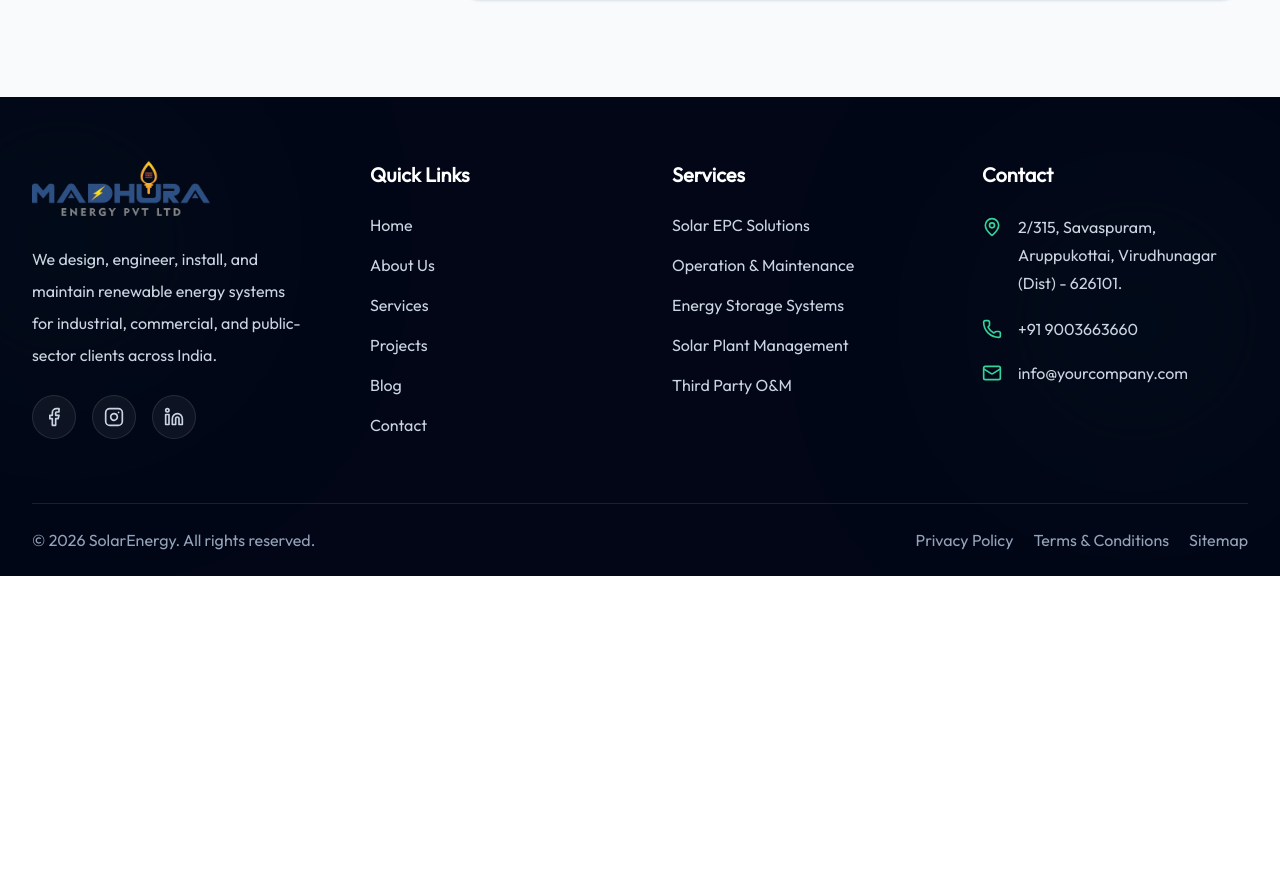
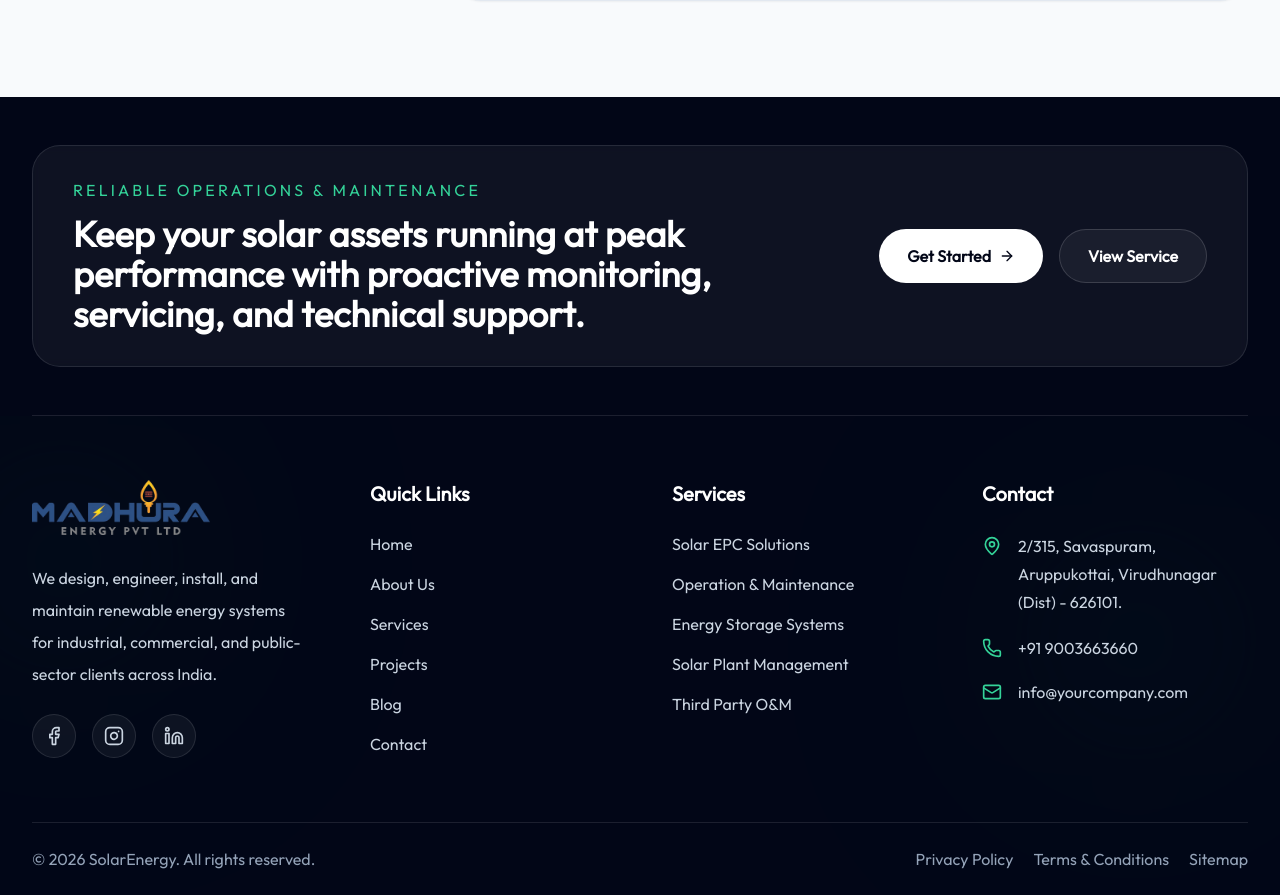
Before and after one commit to madhuratech/Madhuraenergy-frontend, a React (Create React App) app: page /services/operation-maintenance in a window 1280 px wide. Shown: the part 7929-8824 px from the top of the page. Before the commit the page ends 8505 px from the top, so only its background shows below. Built offline with nearby package versions, Linux system fonts and the light colour scheme.

Commit message:
Revise solar plant management content and CTAs
Solar plant management

```diff
--- a/src/Component/CallToAction/calltoaction.jsx
+++ b/src/Component/CallToAction/calltoaction.jsx
@@ -1,6 +1,7 @@
 import React from "react";
 import { ArrowRight } from "lucide-react";
 import { motion } from "framer-motion";
+import { path } from "framer-motion/client";
 
 const ctaData = {
   solarEpc: {
@@ -11,6 +12,17 @@ const ctaData = {
     primaryButtonLink: "/contact/#ContactFormSection",
     secondaryButtonText: "View Projects",
     secondaryButtonLink: "#projects",
+    path: "/services/solar-epc-solutions",
+  },
+   solarPlant: {
+    tag: "Take control of your solar plant management today",
+    title:
+      "Start taking control of your solar production today by maximizing your energy production through our advanced solar plants.",
+    primaryButtonText: "Get Free Consultation",
+    primaryButtonLink: "/contact/#ContactFormSection",
+    secondaryButtonText: "View Projects",
+    secondaryButtonLink: "#projects",
+    path: "/services/solar-plant-management",
   },
 
   batteryStorage: {
@@ -32,6 +44,7 @@ const ctaData = {
     primaryButtonLink: "/contact/#ContactFormSection",
     secondaryButtonText: "View Service",
     secondaryButtonLink: "/services/operations-maintenance",
+    path: "/services/operation-maintenance",
   },
 
   energyConsulting: {
--- a/src/Component/Hero/Banner.jsx
+++ b/src/Component/Hero/Banner.jsx
@@ -24,10 +24,9 @@ function Banner() {
 
     "solar-plant-management": {
       tag: "Service Details",
-      title: "Battery Energy Storage",
-      highlight: "Solutions",
+      title: "Solar Plant Management",
       description:
-        "Advanced battery storage systems designed for backup power, peak load management, energy optimization, and long-term operational reliability.",
+        "Our intelligent solar energy management solutions maximize efficiency and minimize downtime for the seamless production of electricity from solar energy while also ensuring that the modern renewable energy grid continues to evolve with the increasing demands for clean energy.",
       image:
         "https://images.unsplash.com/photo-1518770660439-4636190af475?auto=format&fit=crop&w=1800&q=80",
       primaryButtonText: "Get Consultation",
--- a/src/Component/Questions/questions.jsx
+++ b/src/Component/Questions/questions.jsx
@@ -46,6 +46,53 @@ const faqPagesData = {
         question: "Do you provide support after installation?",
         answer:
           "Yes, we offer reliable technical support for your solar system to ensure smooth running and timely assistance whenever needed.",
+      },
+    ],
+  },
+  solarPlant: {
+    sectionData: {
+      badge: "FAQs",
+      title: "Frequently Asked",
+      highlight: "Questions",
+      description:
+        "Get answers to common questions about our solar plant management services, monitoring capabilities, maintenance support, and performance optimization.",
+      contactTag: "Need more help?",
+      contactTitle: "Let’s discuss your solar plant management needs.",
+      contactDescription:
+        "Our experts can help you with monitoring, maintenance, performance optimization, and long-term reliability for your commercial or industrial solar plant.",
+      buttonText: "Contact Us",
+      path: "/solar-epc-solutions",
+    },
+    faqData: [
+      {
+        question: " In what ways can smart testing enhance overall system performance?",
+        answer:
+          "With the use of sophisticated tools and data analysis to identify issues early in the process, you'll improve efficiency and guarantee your electrical systems operate at peak performance.",
+      },
+      {
+        question: " Is it possible to avoid an unexpected failure with the use of testing?",
+        answer:
+          "Regular testing will allow you to discover hidden problems and weak points within your system, which will help prevent sudden failures and expensive downtime.",
+      },
+      {
+        question: "How is your testing method different from others?",
+        answer:
+          "We utilize a combination of cutting-edge technology, expert analysis, and a proactive maintenance approach to provide reliable and accurate results now and into the future.",
+      },
+      {
+        question: " Is testing only required on larger systems?",
+        answer:
+          "Testing on any and all sizes of systems is crucial for ensuring a safe and efficient system, regardless of the overall size of the system.",
+      },
+      {
+        question: "How will I determine whether or not I need to have my equipment tested?",
+        answer:
+          "In general, if you notice a decrease in performance, an increase in the number of faults occurring, or notice the age of the equipment, you should have your equipment professionally tested and inspected.",
+      },
+      {
+        question: "Will your services help ensure long-term performance of my system? ",
+        answer:
+          "Yes, all of our services are designed not just to provide a quick turnaround time, but to improve the durability, efficiency, and longevity of your system, as well",
       },
     ],
   },
--- a/src/Component/Servicecards/servicecards.jsx
+++ b/src/Component/Servicecards/servicecards.jsx
@@ -95,28 +95,52 @@ const serviceScopeData = {
 
   solarplantmanagement: {
     tag: "Storage Solutions",
-    title: "Advanced Battery Storage Capabilities We Deliver",
+    title: "Advanced Energy Management Solutions for Efficient Use of Electricity",
     items: [
       {
-        title: "Battery System Design",
+        title: "Electrical Testing",
         description:
-          "Custom battery energy storage design tailored for backup power, peak shaving, and energy optimization.",
+          "We offer complete electrical testing services that meet regulatory compliance requirements for electrical equipment to ensure it is functioning correctly and is safe and properly maintained.",
         icon: BatteryCharging,
         image:
           "https://images.unsplash.com/photo-1518770660439-4636190af475?auto=format&fit=crop&w=1400&q=80",
       },
       {
-        title: "System Integration",
+        title: "AC and DC Equipment Testing ",
         description:
-          "Integration with solar plants, electrical networks, and energy management systems for seamless performance.",
+          "Our AC and DC testing services allow us to verify the proper functioning of AC and DC circuit breakers by performing thorough inspection, calibration and testing to ensure proper operating conditions",
         icon: Settings,
         image:
           "https://images.unsplash.com/photo-1581092918056-0c4c3acd3789?auto=format&fit=crop&w=1400&q=80",
       },
       {
-        title: "Control & Automation",
+        title: "Breaker Maintenance",
         description:
-          "Smart controls and automation features for efficient dispatch, monitoring, and load balancing.",
+          "Our breaker maintenance solutions ensure that the operation of circuit breakers is safe and compliant with applicable standards so they do not fail and place electrical equipment at risk of damage due to overloads or short circuits.",
+        icon: LineChart,
+        image:
+          "https://images.unsplash.com/photo-1556155092-490a1ba16284?auto=format&fit=crop&w=1400&q=80",
+      },
+      {
+        title: "Power Transformers Testing",
+        description:
+          "Transformer testing is used to examine many aspects of a transformer's performance. Our transformer testing services help to detect emerging issues through the assessment of performance, efficiency, and safety. We also help ensure reliable and uninterrupted power delivery to your facility.",
+        icon: LineChart,
+        image:
+          "https://images.unsplash.com/photo-1556155092-490a1ba16284?auto=format&fit=crop&w=1400&q=80",
+      },
+      {
+        title: "Insulating Testing ",
+        description:
+          "Our Insulating material testing services are used to test the insulation materials of your transformers. By testing the strength and quality of your insulating materials, you can prevent unintentional electrical leakage, unsafe faults, and electrical Hazards.",
+        icon: LineChart,
+        image:
+          "https://images.unsplash.com/photo-1556155092-490a1ba16284?auto=format&fit=crop&w=1400&q=80",
+      },
+      {
+        title: "Insulating Resistance Testing",
+        description:
+          "Our Insulation Resistance Testing Services will check the insulating resistance of your electrical system, which allows for a safe, long-lasting and code compliant system.",
         icon: LineChart,
         image:
           "https://images.unsplash.com/photo-1556155092-490a1ba16284?auto=format&fit=crop&w=1400&q=80",
--- a/src/Component/WhyChoose/whychoose.jsx
+++ b/src/Component/WhyChoose/whychoose.jsx
@@ -60,30 +60,37 @@ const whyChooseData = {
 
   solarplant: {
     badge: "Why Choose Us",
-    heading: "Why Choose Our Team For Battery Energy Storage Solutions?",
+    heading: "Choose Madhura Energy for intelligent and efficient solar plant management solutions you can trust.",
     image:
       "https://images.unsplash.com/photo-1518770660439-4636190af475?auto=format&fit=crop&w=1200&q=80",
     description:
-      "We design and deliver energy storage solutions that improve resilience, optimize consumption, and support long-term operational efficiency.",
+      "The technology we use to provide our customers with the management and monitoring services necessary to provide peace of mind is designed to make your solar investment as profitable and efficient as possible.",
     points: [
       {
-        title: "Smart Energy Optimization",
+        title: "Proven Reliability",
         description:
-          "Our storage systems help reduce peak load, improve backup reliability, and maximize energy usage efficiency.",
+          "Our solar facilities offer an extremely reliable solution with proven performance (consistent) and will always be available (minimum downtime) and providing excellent performance for years to come (longer-lasting).",
         icon: BatteryCharging,
       },
       {
-        title: "Scalable System Design",
+        title: "Skilled Experts",
         description:
-          "We tailor storage configurations based on project load profile, site requirements, and future expansion needs.",
+          "We have skilled personnel who monitor and manage your solar plant every day to make sure it is functioning optimally (day one) and continuously improving.",
         icon: PanelsTopLeft,
       },
       {
-        title: "Reliable Performance",
+        title: "Cost Optimization",
         description:
-          "Our solutions are built for safety, long lifecycle, and consistent operational performance.",
+          "With our services, you can save on operational expenses by increasing your plants' efficiencies, decreasing energy losses, and maximizing your return on investment.",
         icon: LineChart,
       },
+      {
+        title: "Total Support",
+        description:
+          "We provide complete support from the time we monitor and maintain your solar facility to assure optimal performance and ease of operation (performance optimization) in your solar facility.",
+        icon: LineChart,
+      },
+
     ],
     path:"/solar-plant-management"
   },
--- a/src/Component/summary/summary.jsx
+++ b/src/Component/summary/summary.jsx
@@ -15,7 +15,7 @@ const serviceContent = {
     tag: "About the Service",
     title: "Efficient Rooftop Solar Solutions",
     description:
-      "Our rooftop solar service is designed for commercial, industrial, and institutional buildings that want to transform available roof space into a valuable source of clean energy. We create customized systems that improve power efficiency, lower operating expenses, and deliver dependable long-term performance with seamless integration into existing infrastructure.",
+      "Manage the renewable energy production from your solar array in an intelligent manner to guarantee uninterrupted and efficient energy generation at any time. Madhura Energy provides reliable solar energy services tailored to commercial and industrial customers. Our solar energy solutions include monitoring, servicing, and optimizing your solar energy systems, allowing you to achieve maximum generation and long-term operational success. By leveraging both leading-edge technology and expert personnel, we will enable you to seamlessly and cost-effectively operate your solar energy projects.",
     path: "/solar-plant-management",
   },
 
--- a/src/Pages/OMservices.jsx
+++ b/src/Pages/OMservices.jsx
@@ -9,6 +9,7 @@ import IndustriesWeServe from "../Component/Industry/industries";
 import Benefits from "../Component/Benefits/benefits";
 import Summary from "../Component/summary/summary";
 import FAQ from "../Component/Questions/questions";
+import CTASection from "../Component/CallToAction/calltoaction";
 
 
 
@@ -26,7 +27,7 @@ function OMservice() {
       <Benefits pageKey="operationMaintenance" />
       <Summary />
       <FAQ page="operationsMaintenance" />
-
+      <CTASection page="operationMaintenance" />
     </div>
   );
 }
--- a/src/Pages/SolarEPCSolution.jsx
+++ b/src/Pages/SolarEPCSolution.jsx
@@ -9,6 +9,7 @@ import WhyChooseSection from "../Component/WhyChoose/whychoose";
 import Benefits from "../Component/Benefits/benefits";
 import Summary from "../Component/summary/summary";
 import FAQ from "../Component/Questions/questions";
+import CTASection from "../Component/CallToAction/calltoaction";
 
 
 
@@ -25,6 +26,7 @@ function SolarEpcSolutionsPage() {
       <HowWeWorkForYou />
       <Summary/>
       <FAQ/>
+      <CTASection page="solarEpc" />
     </div>
   );
 }
```
Also changed, not shown: src/Component/AboutServices/AboutServices.jsx (+6 -5 lines), src/Component/Benefits/benefits.jsx (+8 -4 lines), src/Component/Process/process.jsx (+11 -11 lines), src/Pages/SolarPlantManagement.jsx (+5 -4 lines).
